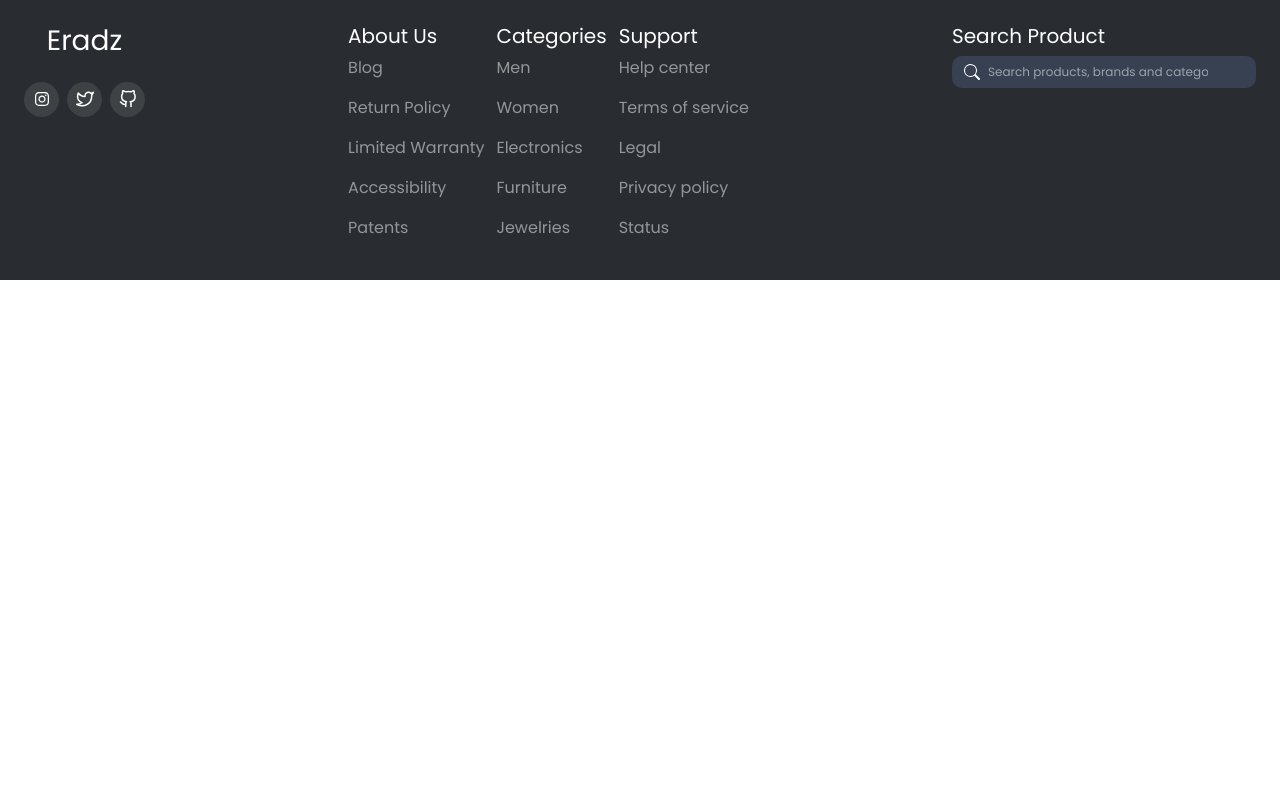
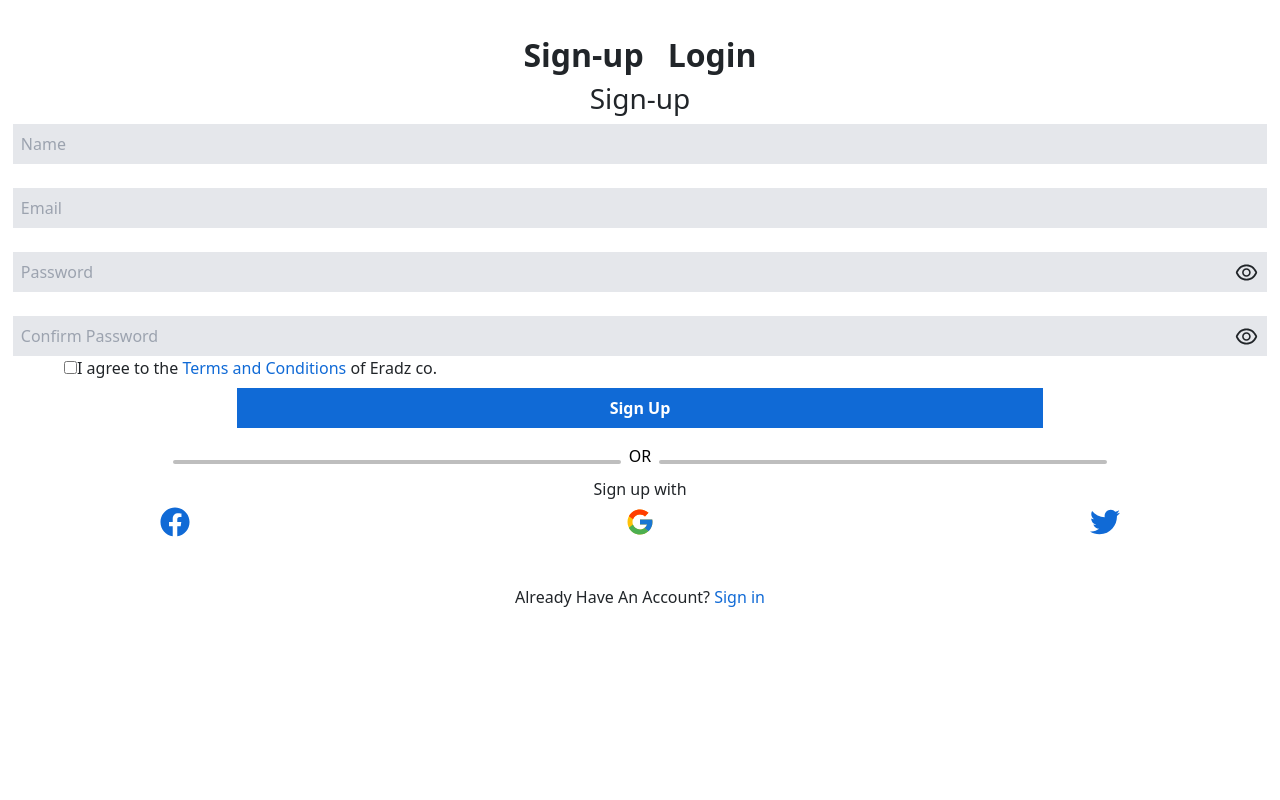
Before and after one commit to Eradz/social-fullstack, a React (Create React App) app: page /register in a window 1280 px wide. Shown: the top 800 px of the page. Built offline with nearby package versions, Linux system fonts and the light colour scheme.

Commit message:
registeration

```diff
--- a/src/App.js
+++ b/src/App.js
@@ -3,6 +3,7 @@ import Footer  from './components/footer/Footer';
 import Home from './components/Home';
 import {BrowserRouter as Router, Routes, Route} from 'react-router-dom'
 import Categories from './components/categories/Categories';
+import Register from './components/register/Register';
 function App() {
 
   return (
@@ -11,6 +12,7 @@ function App() {
       <Routes>
       <Route exact path='/' element={<Home/>} />
       <Route exact path='/category' element={<Categories/>} />
+      <Route exact path='/register' element={<Register/>} />
       </Routes>
     </Router>
     <Footer/>
--- a/src/components/register/Register.jsx
+++ b/src/components/register/Register.jsx
@@ -0,0 +1,52 @@
+import React, { useState } from 'react'
+import {FcGoogle} from 'react-icons/fc'
+import {AiOutlineEye} from 'react-icons/ai'
+import {FaFacebook, FaTwitter} from 'react-icons/fa'
+
+
+export default function Register() {
+  const [signup, setSignup] = useState(true)
+
+  return (
+    <div className='h-[100vh] pt-9'>
+      <div className='flex justify-center gap-4'>
+        <h2 onClick={() => setSignup(true)} className='cursor-pointer font-semibold'>Sign-up</h2>
+        <h2 onClick={() => setSignup(false)} className='cursor-pointer font-semibold'>Login</h2>
+      </div>
+      <span className='flex justify-center'>{signup? <h3>Sign-up</h3>: <h3>login</h3>}</span>
+      <div className='flex flex-col gap-4  w-[90%] mx-auto md:w-[98%]'>
+        <input type="text" placeholder='Name' name='name' className={signup? 'p-2 bg-gray-200': 'hidden'} />
+        <input type="email" placeholder='Email' name='email' className='p-2 bg-gray-200' />
+        <div className='relative'>
+        <input type="password" placeholder='Password' name='password' className='p-2 bg-gray-200 w-[100%]' />
+        <AiOutlineEye size={25} className='absolute right-2 top-[8px]  '/>
+        </div>
+        <div className={signup? 'relative': 'hidden'}>
+        <input type="password" placeholder='Confirm Password' name='password' className='p-2 bg-gray-200 w-[100%]' />
+        <AiOutlineEye size={25} className='absolute right-2 top-[8px]  '/>
+        </div>
+      </div>
+      <div className="flex flex-col w-[90%] mx-auto ">
+        <label for="agree"  >
+        <input type="checkbox" name="agree" />
+          I agree to the <a className='text-blue cursor-pointer no-underline'>Terms and Conditions</a> of Eradz co.
+        </label>
+      <button className='bg-blue py-2 w-[70%] mx-auto text-white font-semibold mt-2'>{signup?  <span>Sign Up</span>: <span>Login</span>}</button>
+      </div>
+      <div className='mt-3 mb-5'>
+      <div className="text-center text-black flex justify-center">
+            <hr className='w-[35%] border-[4px] mr-2  rounded-[5px]'/>
+            <span>OR</span>
+            <hr className='w-[35%] ml-2 border-[4px] rounded-[5px]' />
+      </div>
+      {signup? <h6 className='text-center'>Sign up with</h6>: <h6 className='text-center'>Sign in with</h6>}
+      <div className='flex justify-between items-center w-[75%] mx-auto '>
+        <FaFacebook size={30} className='text-blue cursor-pointer'/>
+        <FcGoogle size={30} className=' cursor-pointer'/>
+        <FaTwitter size={30} className='text-blue cursor-pointer'/>
+      </div>
+      </div>
+      <span className='flex justify-center'>{signup? <span>Already Have An Account?<h onClick={() => setSignup(false)} className="text-blue cursor-pointer"> Sign in</h></span>: <span>Not a member? <h onClick={() => setSignup(true)} className="text-blue cursor-pointer">Sign up</h></span>}</span>
+    </div>
+  )
+}
```
